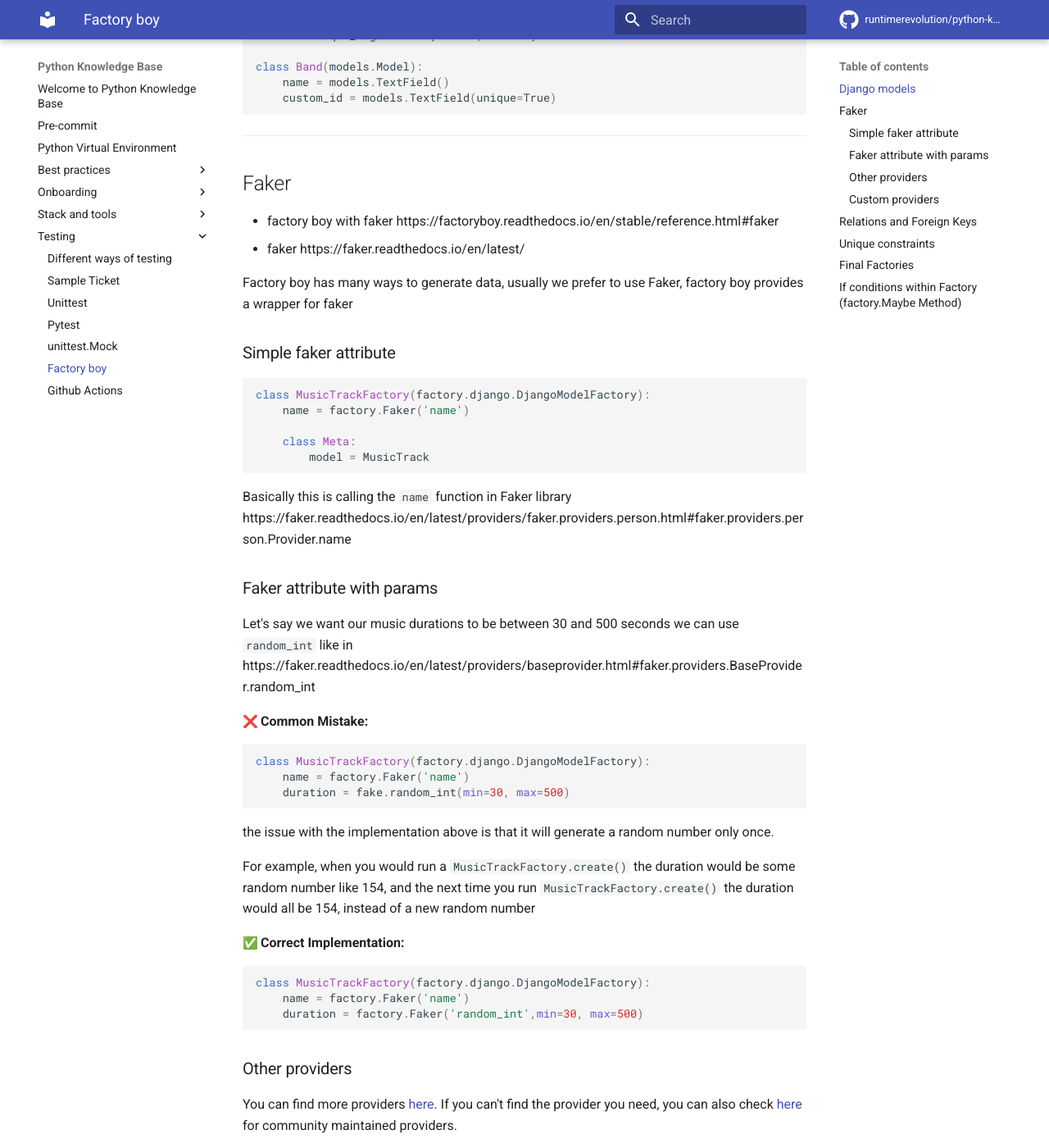
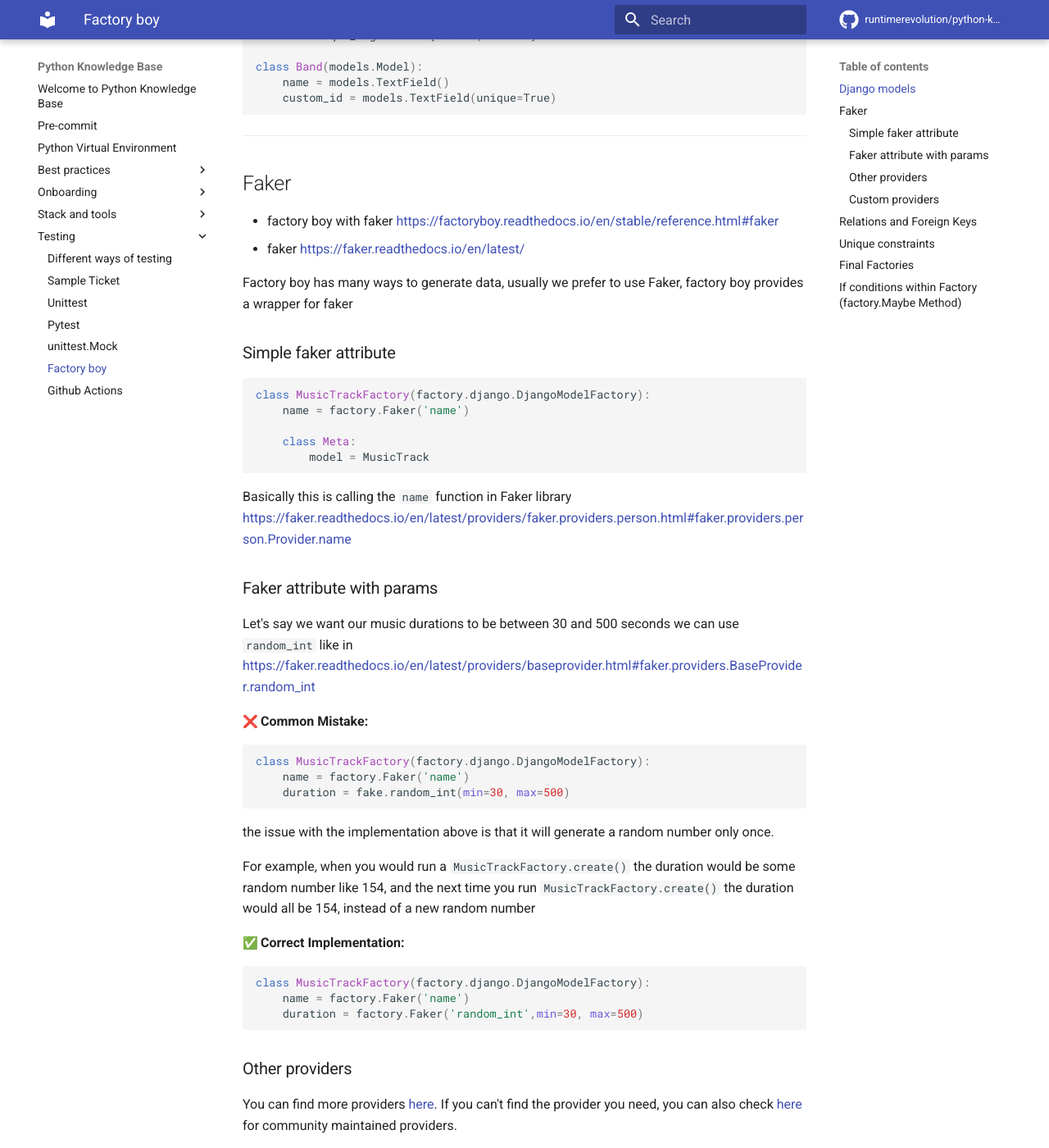
Before and after one commit to runtimerevolution/python-knowledge-base, an MkDocs documentation site: the page built from docs/testing/6_factory_boy.md, in a window 1280 px wide and 1400 px high, scrolled down 556 px. Shown: the whole window at 82% size. Built offline with MkDocs 1.6.1 and Material for MkDocs 9.7.7, drawn with Linux system fonts in a browser that asks for light colours; emoji names are drawn with the system emoji font; comment, search, counter and statistics services are not loaded.

Commit message:
Fixing bare urls

````diff
--- a/docs/testing/6_factory_boy.md
+++ b/docs/testing/6_factory_boy.md
@@ -1,6 +1,6 @@
 # Factory boy
 
-https://factoryboy.readthedocs.io/en/stable/index.html
+<https://factoryboy.readthedocs.io/en/stable/index.html>
 
 As a fixtures replacement tool, it aims to replace static, hard to maintain fixtures with easy-to-use factories for
 complex objects.
@@ -30,8 +30,8 @@
 
 ## Faker
 
-- factory boy with faker https://factoryboy.readthedocs.io/en/stable/reference.html#faker
-- faker https://faker.readthedocs.io/en/latest/
+- factory boy with faker <https://factoryboy.readthedocs.io/en/stable/reference.html#faker>
+- faker <https://faker.readthedocs.io/en/latest/>
 
 Factory boy has many ways to generate data, usually we prefer to use Faker,
 factory boy provides a wrapper for faker
@@ -47,13 +47,13 @@
 ```
 
 Basically this is calling the `name` function in Faker library
-https://faker.readthedocs.io/en/latest/providers/faker.providers.person.html#faker.providers.person.Provider.name
+<https://faker.readthedocs.io/en/latest/providers/faker.providers.person.html#faker.providers.person.Provider.name>
 
 ### Faker attribute with params
 
 Let's say we want our music durations to be between 30 and 500 seconds
 we can use `random_int` like in
-https://faker.readthedocs.io/en/latest/providers/baseprovider.html#faker.providers.BaseProvider.random_int
+<https://faker.readthedocs.io/en/latest/providers/baseprovider.html#faker.providers.BaseProvider.random_int>
 
 :x: **Common Mistake:**
 
@@ -130,7 +130,7 @@
 
 ## Relations and Foreign Keys
 
-https://factoryboy.readthedocs.io/en/stable/recipes.html#dependent-objects-foreignkey
+<https://factoryboy.readthedocs.io/en/stable/recipes.html#dependent-objects-foreignkey>
 
 You can use SubFactory to create other dependent models like:
 
@@ -147,7 +147,7 @@
 
 ## Unique constraints
 
-https://factoryboy.readthedocs.io/en/stable/orms.html#factory.django.DjangoOptions.django_get_or_create
+<https://factoryboy.readthedocs.io/en/stable/orms.html#factory.django.DjangoOptions.django_get_or_create>
 
 for django we use django_get_or_create, for unique fields so we don't have exception when running tests
 
````
